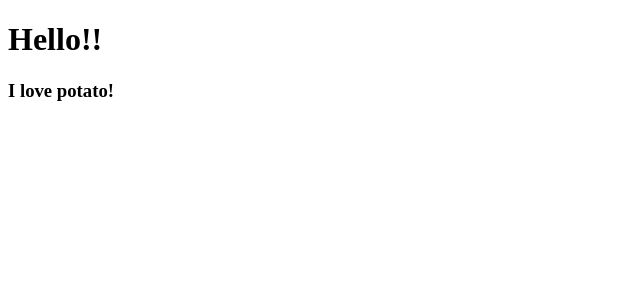
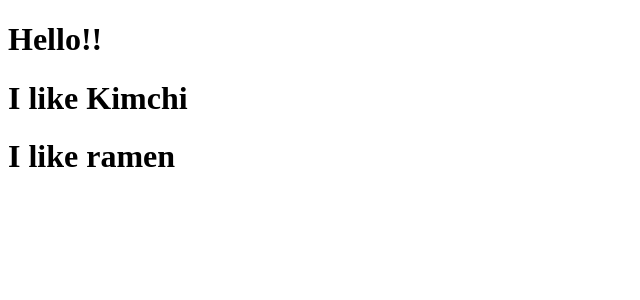
Before and after one commit to jun7867/movie_app, a React (Create React App) app: page / in a window 1280 px wide. Shown: the top 300 px of the page, without its empty margins (0-640 px from the left). Built offline with nearby package versions, Linux system fonts and the light colour scheme.

Commit message:
2.1 Resuable Component with JSX + Props

```diff
--- a/src/App.js
+++ b/src/App.js
@@ -1,12 +1,29 @@
 import React from 'react';
-import Potato from "./potato";
+
+function Food({favorite}){
+  return <h1>I like {favorite} </h1>;
+}
+
 function App() {
   return (
   <div>
     <h1>Hello!! </h1>
-    <Potato />
+    <Food favorite="Kimchi" />
+    <Food favorite="ramen" />
   </div>
   );
 }
 
 export default App;
+
+/* 2.1 Resuable Components with JSX + Props
+component 재사용 가능.
+component는 대문자로 시작
+favorite , {favorite} 는 이름이 똑같아야함
+
+props 예시
+function Food(props){
+  console.log(props.favorite)
+  return <h1>I like Potato </h1>;
+}
+*/
--- a/src/index.js
+++ b/src/index.js
@@ -1,7 +1,7 @@
 import React from 'react';
 import ReactDOM from 'react-dom';
 import App from './App';
-import Potato from "./potato" // import 해줘야함.
+//import Potato from "./potato" // import 해줘야함.
 
 // component는 html을 반환해주는 함수이다.
 // <App/>  이를 jsx로 말한다.(javascript+ html) react 에서만 쓰임.
--- a/src/potato.js
+++ b/src/potato.js
@@ -1,3 +1,4 @@
+// Practice file
 import React from 'react'; // 이걸 해줘야지만 component 사용 가능.
 
 function Potato(){
```
